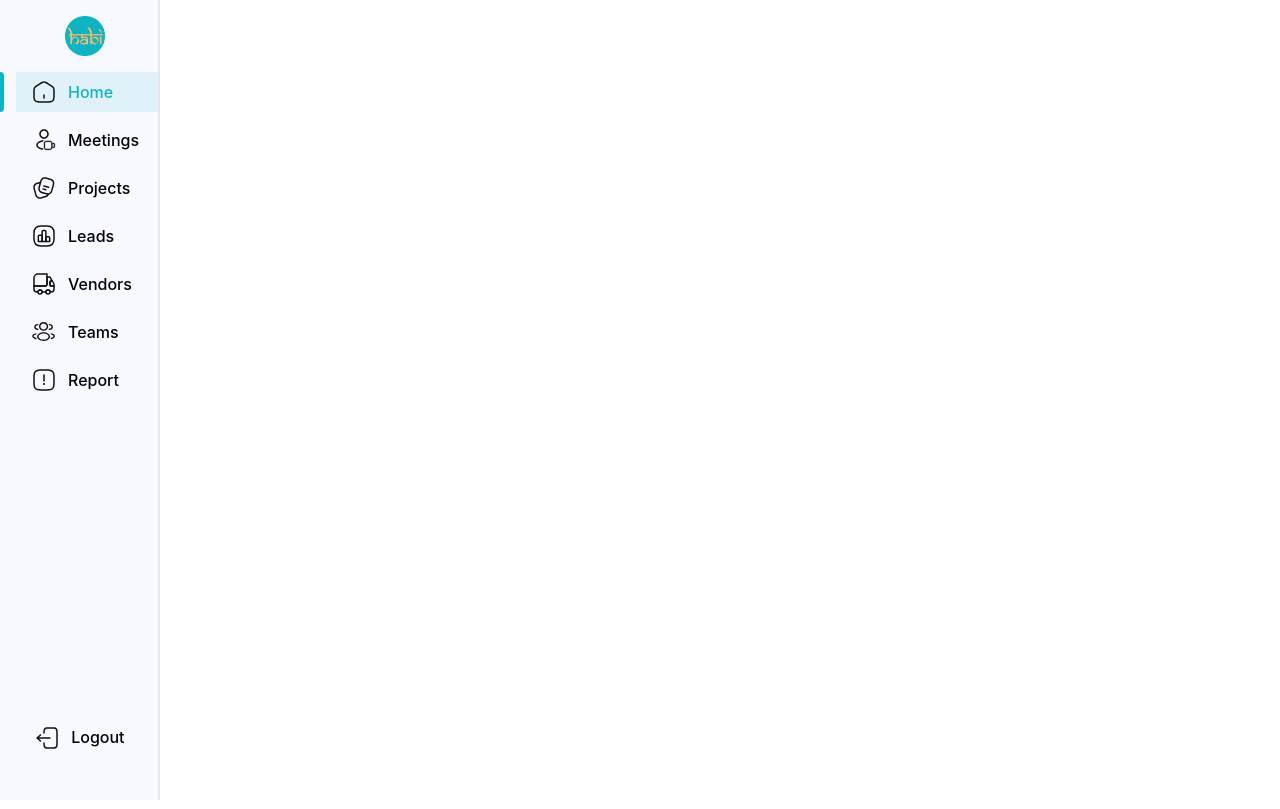
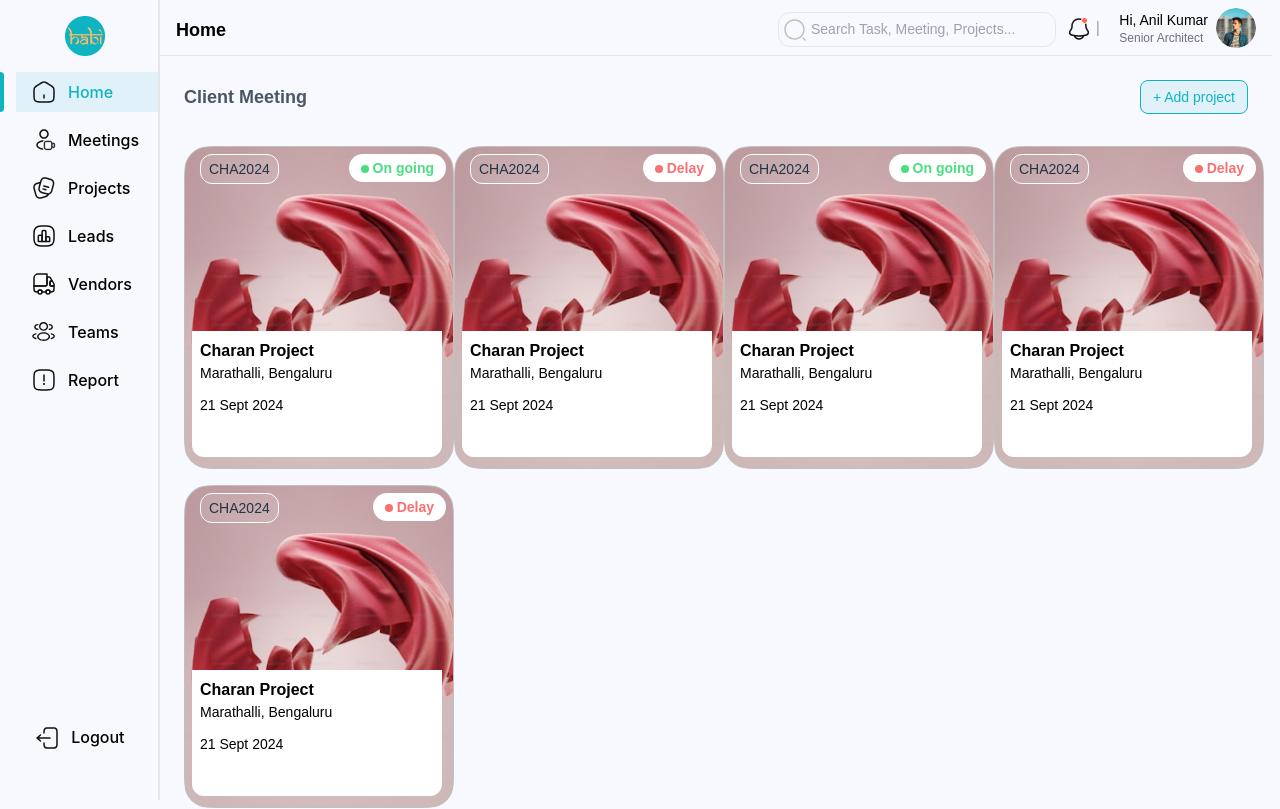
Before and after one commit to tejudharanesh/HABI_internal, a React (Vite) app: page /projects in a window 1280 px wide. Shown: the top 809 px of the page. Built offline with nearby package versions, Linux system fonts and the light colour scheme; a web font is replaced by a local one.

Commit message:
added priority

```diff
--- a/src/components/navbar/Navbar.jsx
+++ b/src/components/navbar/Navbar.jsx
@@ -45,7 +45,7 @@ const Navbar = () => {
       icon: projects,
       alt: "Projects",
       label: "Projects",
-      link: "/",
+      link: "/projects",
     },
     {
       id: "leads",
--- /dev/null
+++ b/src/pages/Projects/Project.jsx
@@ -0,0 +1,183 @@
+import React from "react";
+import background from "../../assets/images/background.png";
+import Header from "../../components/header/Header";
+
+const projects = [
+  {
+    id: "CHA2024",
+    name: "Charan Project",
+    location: "Marathalli, Bengaluru",
+    date: "21 Sept 2024",
+    status: "On going",
+  },
+  {
+    id: "CHA2024",
+    name: "Charan Project",
+    location: "Marathalli, Bengaluru",
+    date: "21 Sept 2024",
+    status: "Delay",
+  },
+  {
+    id: "CHA2024",
+    name: "Charan Project",
+    location: "Marathalli, Bengaluru",
+    date: "21 Sept 2024",
+    status: "On going",
+  },
+  {
+    id: "CHA2024",
+    name: "Charan Project",
+    location: "Marathalli, Bengaluru",
+    date: "21 Sept 2024",
+    status: "Delay",
+  },
+  {
+    id: "CHA2024",
+    name: "Charan Project",
+    location: "Marathalli, Bengaluru",
+    date: "21 Sept 2024",
+    status: "Delay",
+  },
+];
+
+const completedProjects = [
+  {
+    id: "CHA2024",
+    name: "Charan Project",
+    location: "Marathalli, Bengaluru",
+    date: "21 Sept 2024",
+    status: "Completed",
+  },
+  {
+    id: "CHA2024",
+    name: "Charan Project",
+    location: "Marathalli, Bengaluru",
+    date: "21 Sept 2024",
+    status: "Completed",
+  },
+  {
+    id: "CHA2024",
+    name: "Charan Project",
+    location: "Marathalli, Bengaluru",
+    date: "21 Sept 2024",
+    status: "Completed",
+  },
+  {
+    id: "CHA2024",
+    name: "Charan Project",
+    location: "Marathalli, Bengaluru",
+    date: "21 Sept 2024",
+    status: "Completed",
+  },
+  {
+    id: "CHA2024",
+    name: "Charan Project",
+    location: "Marathalli, Bengaluru",
+    date: "21 Sept 2024",
+    status: "Completed",
+  },
+];
+
+const StatusBadge = ({ status }) => {
+  const getStatusStyles = () => {
+    switch (status) {
+      case "On going":
+        return "text-green-400";
+      case "Delay":
+        return "text-red-400";
+      case "Completed":
+        return "text-blue-400";
+      default:
+        return "";
+    }
+  };
+  const getStatusStyles1 = () => {
+    switch (status) {
+      case "On going":
+        return "bg-green-400";
+      case "Delay":
+        return "bg-red-400";
+      case "Completed":
+        return "bg-blue-400";
+      default:
+        return "";
+    }
+  };
+
+  return (
+    <div
+      className={`px-3 py-1 rounded-full text-sm font-semibold bg-white ${getStatusStyles()}`}
+    >
+      <div
+        className={`w-2 h-2 rounded-full inline-block mr-1 ${getStatusStyles1()}`}
+      ></div>
+
+      {status}
+    </div>
+  );
+};
+
+const ProjectCard = ({ project }) => (
+  <div
+    className="bg-layoutColor rounded-3xl bg-no-repeat w-[173px] h-[262px] md:w-[270px] md:h-[323px] relative cursor-pointer"
+    style={{ backgroundImage: `url(${background})` }}
+  >
+    <div className="relative">
+      <div className="absolute top-11 left-4 md:left-auto md:top-2 md:right-2">
+        <StatusBadge status={project.status} />
+      </div>
+      <div className="absolute top-2 left-4 border border-white p-1 px-2 rounded-xl text-sm bg-layoutColor1">
+        {project.id}
+      </div>
+    </div>
+    <div className="p-2 absolute bg-white w-[157px] md:w-[250px] h-[118px] md:h-[126px] rounded-b-xl bottom-3 left-2">
+      <p className="text-black font-semibold">{project.name}</p>
+      <p className="text-black text-sm mb-3">{project.location}</p>
+      <p className="text-black text-sm">{project.date}</p>
+    </div>
+  </div>
+);
+
+const Project = () => {
+  return (
+    <div className="min-h-screen flex flex-col items-center bg-layoutColor font-poppins">
+      <div
+        className={`flex flex-col bg-layoutColor pl-2 md:px-2 h-auto w-screen md:pl-24 lg:pl-40`}
+      >
+        <Header />
+        <div className="p-3 md:p-6 space-y-8">
+          {/* Active Projects */}
+          <div className="flex justify-between items-center mb-4">
+            <h2 className="text-lg font-semibold text-gray-600">
+              Client Meeting
+            </h2>
+            <button className="bg-primaryO text-primary px-3 py-1.5 rounded-lg border-1 border-primary text-sm">
+              + Add project
+            </button>
+          </div>
+          <div className="md:pr-[20%] lg:pr-0">
+            <div className="grid grid-cols-2 lg:grid-cols-4 xl:grid-cols-5 gap-4">
+              {projects.map((project, index) => (
+                <ProjectCard key={index} project={project} />
+              ))}
+            </div>
+          </div>
+
+          {/* Completed Projects */}
+          <div>
+            <h2 className="text-xl font-semibold text-gray-800 mb-4">
+              Completed Projects
+            </h2>
+            <div className="grid grid-cols-2 lg:grid-cols-4 xl:grid-cols-5 gap-4">
+              {completedProjects.map((project, index) => (
+                <ProjectCard key={index} project={project} />
+              ))}
+            </div>
+          </div>
+        </div>
+      </div>
+    </div>
+  );
+};
+
+export default Project;
--- a/src/pages/dashboard/Dashboard.jsx
+++ b/src/pages/dashboard/Dashboard.jsx
@@ -3,6 +3,7 @@ import { Routes, Route } from "react-router-dom";
 import Navbar from "../../components/navbar/Navbar";
 import Home from "../Admin/Home";
 import Meeting from "../Meeting/Meeting";
+import Project from "../Projects/Project";
 
 function Dashboard() {
   return (
@@ -15,6 +16,7 @@ function Dashboard() {
         <Routes>
           <Route path="/" element={<Home />} />
           <Route path="/meeting" element={<Meeting />} />
+          <Route path="/projects" element={<Project />} />
         </Routes>
       </div>
     </div>
--- a/tailwind.config.js
+++ b/tailwind.config.js
@@ -31,6 +31,7 @@ export default {
 
         background: "#EEEEEE",
         layoutColor: "#F8F8FF",
+        layoutColor1: "rgba(248, 248, 255, 0.1)",
         secondary: "#FFB400",
         secondary1: "rgba(255, 180, 0, 0.1)",
 
```
Also changed, not shown: src/assets/images/background.png (added).
